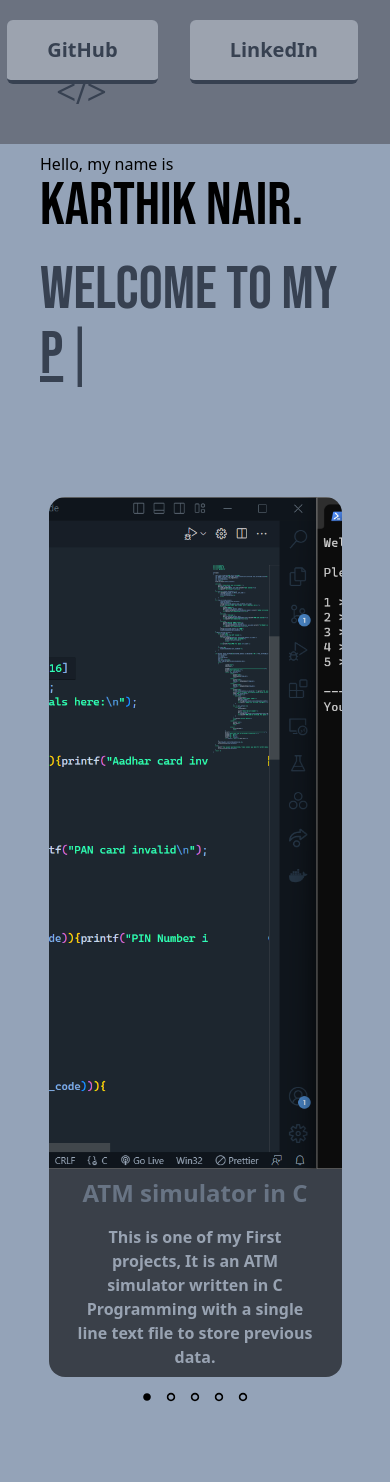
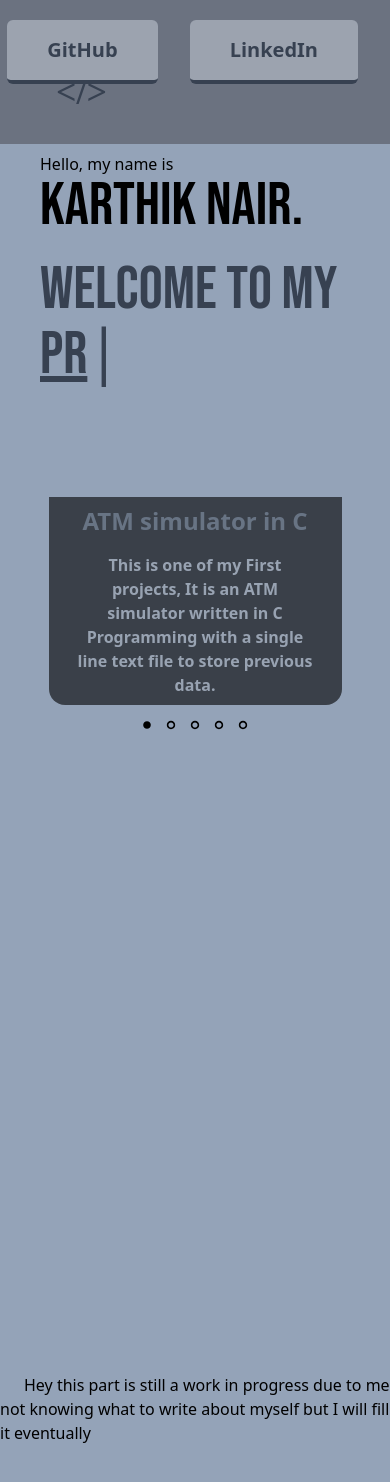
Before and after one commit to K4RTH1CC/myPortfolio, a Next.js app: page / in a window 390 px wide. Shown: the top 1482 px of the page. Before the commit the page ends 1417 px from the top, so only its background shows below. Built offline with nearby package versions, Linux system fonts and the light colour scheme; a web font is replaced by a local one.

Commit message:
wrote a to be continued message

```diff
--- a/layouts/ImageCarousel.js
+++ b/layouts/ImageCarousel.js
@@ -32,7 +32,7 @@ function ImgCarousel({ props }) {
           <link rel="preload" href={slide.src} as="image" key={slideIndex}/>
         ))}
       </Head>
-      <div className="max-w-[1400px] h-[800px] w-10/12 m-auto py-16 px-4 relative group z-10">
+      <div className="max-w-[1400px] sm:h-[800px] h-[] w-10/12 m-auto py-16 px-4 relative group z-10">
         <Link href={slides[currentIndex].link} passHref={true} target="_blank">
           <div
             style={{ backgroundImage: `url(${slides[currentIndex].src})` }}
--- a/pages/index.js
+++ b/pages/index.js
@@ -63,6 +63,13 @@ function HomePage() {
             ]}
           />
         </div>
+        <br/>
+        <br/>
+        <br/>
+        <br/>
+        <div className="bg-slate-400 w-screen h-screen">
+          <span className="text-m ml-6 text-black m-auto"> Hey this part is still a work in progress due to me not knowing what to write about myself but I will fill it eventually</span>
+        </div>
       </div>
     </Fragment>
   );
--- a/styles/global.css
+++ b/styles/global.css
@@ -596,8 +596,8 @@ video {
   display: none;
 }
 
-.h-\[800px\]{
-  height: 800px;
+.h-\[\]{
+  height: ;
 }
 
 .h-full{
@@ -855,6 +855,10 @@ video {
 }
 
 @media (min-width: 640px){
+  .sm\:h-\[800px\]{
+    height: 800px;
+  }
+
   .sm\:pl-60{
     padding-left: 15rem;
   }
```
